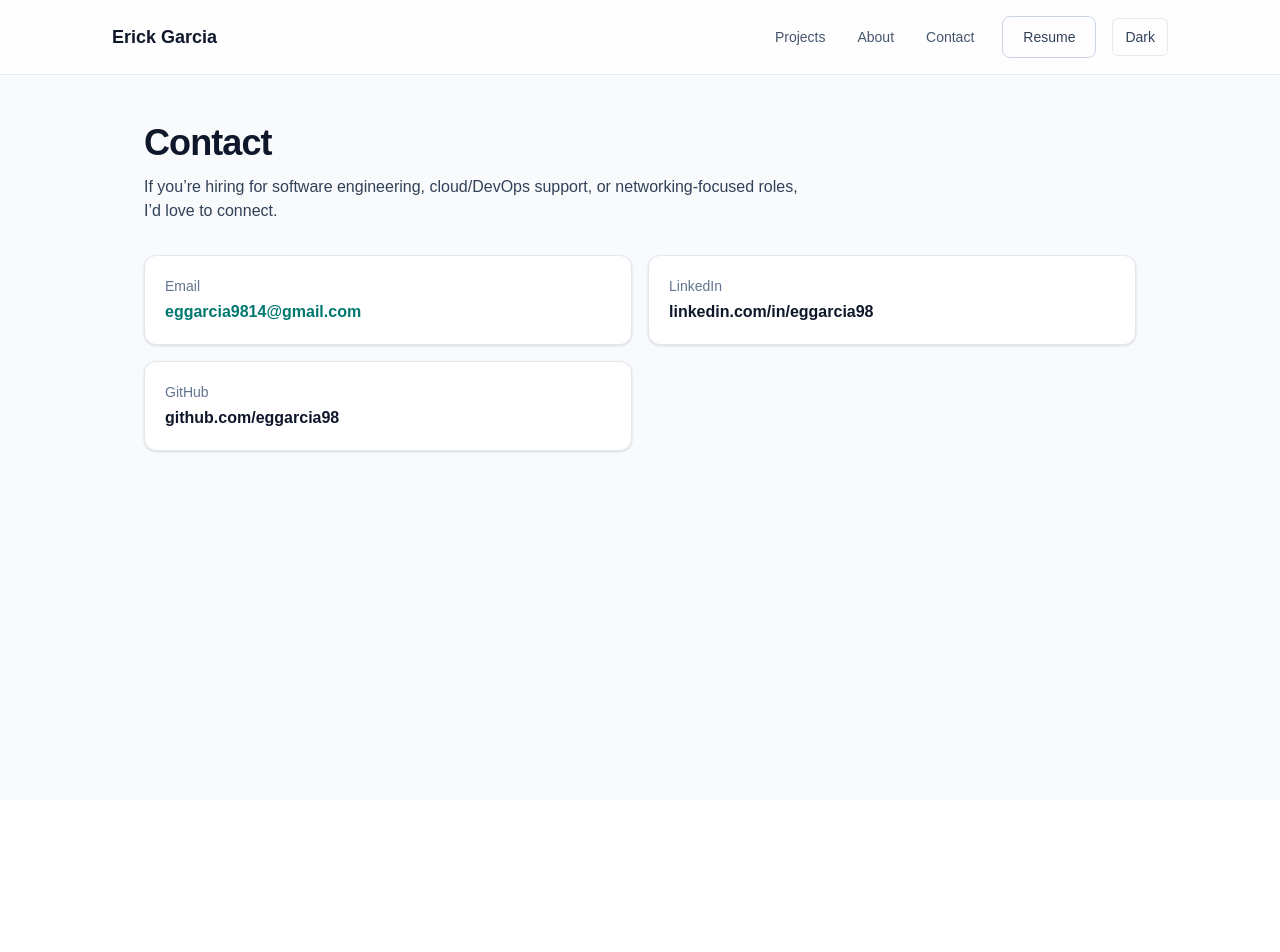
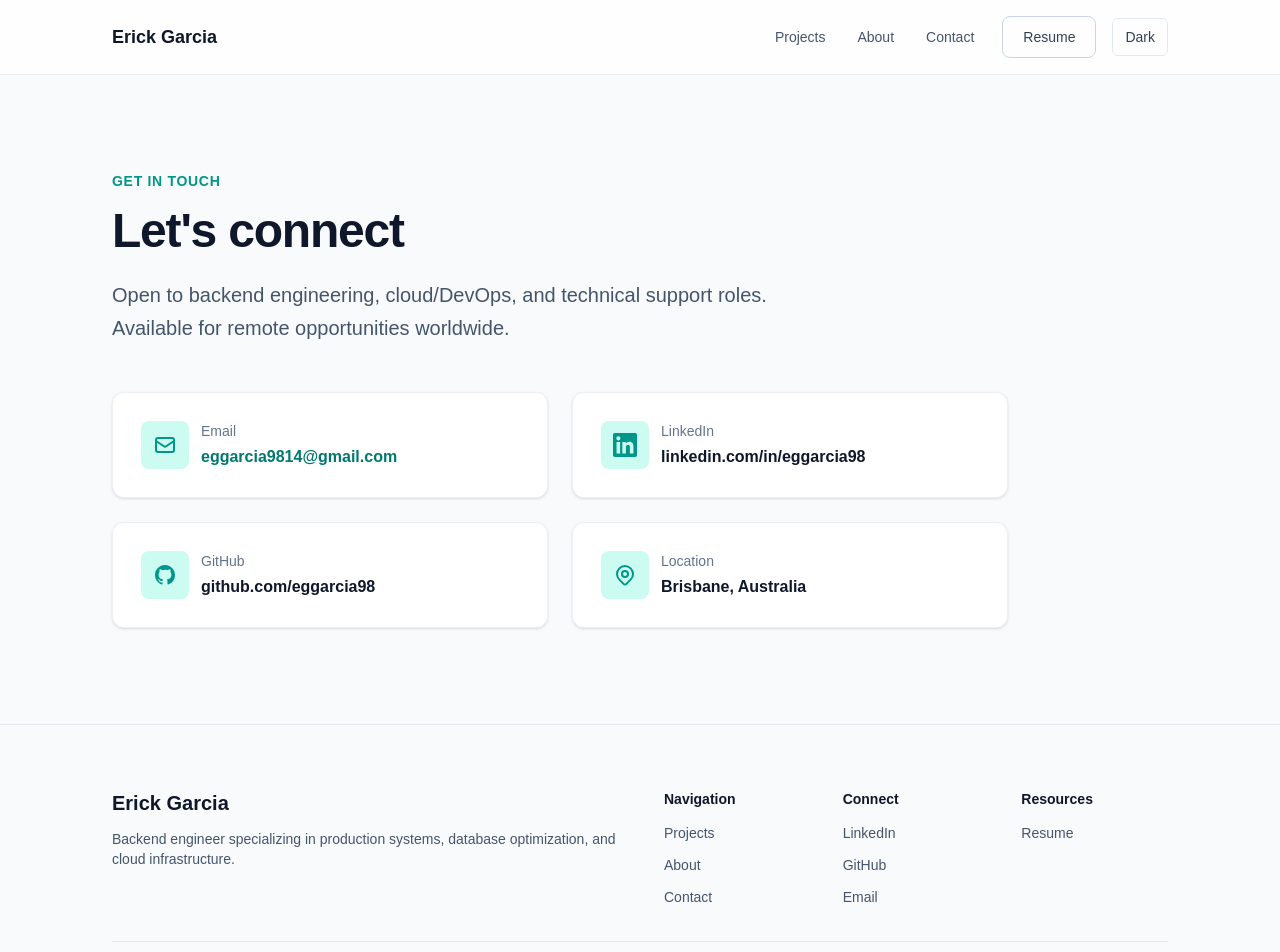
Before and after one commit to eggarcia98/portfolio, a Next.js app: page /contact in a window 1280 px wide. Shown: the top 952 px of the page. Before the commit the page ends 800 px from the top, so only its background shows below. Built offline with nearby package versions, Linux system fonts and the light colour scheme.

Commit message:
style: enhance ContactPage layout and content for improved clarity and engagement; update ProjectsPage section for better visibility of opportunities; refine Footer component for improved navigation and information presentation

```diff
--- a/src/app/contact/page.tsx
+++ b/src/app/contact/page.tsx
@@ -1,60 +1,112 @@
 import { Navbar } from "@/components/navbar";
+import { Footer } from "@/components/footer";
 
 export default function ContactPage() {
     return (
         <div className="min-h-dvh bg-slate-50 text-slate-900 dark:bg-slate-950 dark:text-slate-50">
             <Navbar />
-            <main className="mx-auto max-w-5xl px-4 py-12">
-                <h1 className="text-3xl font-semibold tracking-tight sm:text-4xl">
-                    Contact
+            <main className="container-page py-16 lg:py-24">
+                <div className="max-w-4xl">
+                    <p className="text-sm font-semibold uppercase tracking-wider text-teal-600 dark:text-teal-400">
+                        Get in Touch
+                    </p>
+                    <h1 className="h2 mt-4">
+                        Let's connect
                     </h1>
-                <p className="mt-3 max-w-2xl text-slate-700 dark:text-slate-200">
-                    If you’re hiring for software engineering, cloud/DevOps
-                    support, or networking-focused roles, I’d love to connect.
+                    <p className="lead mt-6 max-w-2xl">
+                        Open to backend engineering, cloud/DevOps, and technical support roles. Available for remote opportunities worldwide.
                     </p>
+                </div>
 
-                <div className="mt-8 grid gap-4 sm:grid-cols-2">
+                <div className="mt-12 grid gap-6 sm:grid-cols-2 lg:max-w-4xl">
                     <a
-                        className="rounded-xl border border-slate-200 bg-white p-5 shadow-sm hover:shadow-md dark:border-slate-800 dark:bg-slate-900"
+                        className="surface p-7 transition-all hover:shadow-lg"
                         href="mailto:eggarcia9814@gmail.com"
                     >
-                        <p className="text-sm text-slate-500 dark:text-slate-400">
+                        <div className="flex items-center gap-3">
+                            <div className="flex h-12 w-12 items-center justify-center rounded-lg bg-teal-100 dark:bg-teal-900/30">
+                                <svg className="h-6 w-6 text-teal-600 dark:text-teal-400" fill="none" stroke="currentColor" viewBox="0 0 24 24">
+                                    <path strokeLinecap="round" strokeLinejoin="round" strokeWidth={2} d="M3 8l7.89 5.26a2 2 0 002.22 0L21 8M5 19h14a2 2 0 002-2V7a2 2 0 00-2-2H5a2 2 0 00-2 2v10a2 2 0 002 2z" />
+                                </svg>
+                            </div>
+                            <div>
+                                <p className="text-sm font-medium text-slate-500 dark:text-slate-400">
                                     Email
                                 </p>
                                 <p className="mt-1 font-semibold text-teal-700 dark:text-teal-300">
                                     eggarcia9814@gmail.com
                                 </p>
+                            </div>
+                        </div>
                     </a>
 
                     <a
-                        className="rounded-xl border border-slate-200 bg-white p-5 shadow-sm hover:shadow-md dark:border-slate-800 dark:bg-slate-900"
+                        className="surface p-7 transition-all hover:shadow-lg"
                         href="https://www.linkedin.com/in/eggarcia98"
                         target="_blank"
                         rel="noreferrer"
                     >
-                        <p className="text-sm text-slate-500 dark:text-slate-400">
+                        <div className="flex items-center gap-3">
+                            <div className="flex h-12 w-12 items-center justify-center rounded-lg bg-teal-100 dark:bg-teal-900/30">
+                                <svg className="h-6 w-6 text-teal-600 dark:text-teal-400" fill="currentColor" viewBox="0 0 24 24">
+                                    <path d="M20.447 20.452h-3.554v-5.569c0-1.328-.027-3.037-1.852-3.037-1.853 0-2.136 1.445-2.136 2.939v5.667H9.351V9h3.414v1.561h.046c.477-.9 1.637-1.85 3.37-1.85 3.601 0 4.267 2.37 4.267 5.455v6.286zM5.337 7.433c-1.144 0-2.063-.926-2.063-2.065 0-1.138.92-2.063 2.063-2.063 1.14 0 2.064.925 2.064 2.063 0 1.139-.925 2.065-2.064 2.065zm1.782 13.019H3.555V9h3.564v11.452zM22.225 0H1.771C.792 0 0 .774 0 1.729v20.542C0 23.227.792 24 1.771 24h20.451C23.2 24 24 23.227 24 22.271V1.729C24 .774 23.2 0 22.222 0h.003z"/>
+                                </svg>
+                            </div>
+                            <div>
+                                <p className="text-sm font-medium text-slate-500 dark:text-slate-400">
                                     LinkedIn
                                 </p>
-                        <p className="mt-1 font-semibold">
+                                <p className="mt-1 font-semibold text-slate-900 dark:text-white">
                                     linkedin.com/in/eggarcia98
                                 </p>
+                            </div>
+                        </div>
                     </a>
 
                     <a
-                        className="rounded-xl border border-slate-200 bg-white p-5 shadow-sm hover:shadow-md dark:border-slate-800 dark:bg-slate-900"
+                        className="surface p-7 transition-all hover:shadow-lg"
                         href="https://github.com/eggarcia98"
                         target="_blank"
                         rel="noreferrer"
                     >
-                        <p className="text-sm text-slate-500 dark:text-slate-400">
+                        <div className="flex items-center gap-3">
+                            <div className="flex h-12 w-12 items-center justify-center rounded-lg bg-teal-100 dark:bg-teal-900/30">
+                                <svg className="h-6 w-6 text-teal-600 dark:text-teal-400" fill="currentColor" viewBox="0 0 24 24">
+                                    <path fillRule="evenodd" d="M12 2C6.477 2 2 6.484 2 12.017c0 4.425 2.865 8.18 6.839 9.504.5.092.682-.217.682-.483 0-.237-.008-.868-.013-1.703-2.782.605-3.369-1.343-3.369-1.343-.454-1.158-1.11-1.466-1.11-1.466-.908-.62.069-.608.069-.608 1.003.07 1.531 1.032 1.531 1.032.892 1.53 2.341 1.088 2.91.832.092-.647.35-1.088.636-1.338-2.22-.253-4.555-1.113-4.555-4.951 0-1.093.39-1.988 1.029-2.688-.103-.253-.446-1.272.098-2.65 0 0 .84-.27 2.75 1.026A9.564 9.564 0 0112 6.844c.85.004 1.705.115 2.504.337 1.909-1.296 2.747-1.027 2.747-1.027.546 1.379.202 2.398.1 2.651.64.7 1.028 1.595 1.028 2.688 0 3.848-2.339 4.695-4.566 4.943.359.309.678.92.678 1.855 0 1.338-.012 2.419-.012 2.747 0 .268.18.58.688.482A10.019 10.019 0 0022 12.017C22 6.484 17.522 2 12 2z" clipRule="evenodd" />
+                                </svg>
+                            </div>
+                            <div>
+                                <p className="text-sm font-medium text-slate-500 dark:text-slate-400">
                                     GitHub
                                 </p>
-                        <p className="mt-1 font-semibold">
+                                <p className="mt-1 font-semibold text-slate-900 dark:text-white">
                                     github.com/eggarcia98
                                 </p>
+                            </div>
+                        </div>
                     </a>
+
+                    <div className="surface p-7">
+                        <div className="flex items-center gap-3">
+                            <div className="flex h-12 w-12 items-center justify-center rounded-lg bg-teal-100 dark:bg-teal-900/30">
+                                <svg className="h-6 w-6 text-teal-600 dark:text-teal-400" fill="none" stroke="currentColor" viewBox="0 0 24 24">
+                                    <path strokeLinecap="round" strokeLinejoin="round" strokeWidth={2} d="M17.657 16.657L13.414 20.9a1.998 1.998 0 01-2.827 0l-4.244-4.243a8 8 0 1111.314 0z" />
+                                    <path strokeLinecap="round" strokeLinejoin="round" strokeWidth={2} d="M15 11a3 3 0 11-6 0 3 3 0 016 0z" />
+                                </svg>
+                            </div>
+                            <div>
+                                <p className="text-sm font-medium text-slate-500 dark:text-slate-400">
+                                    Location
+                                </p>
+                                <p className="mt-1 font-semibold text-slate-900 dark:text-white">
+                                    Brisbane, Australia
+                                </p>
+                            </div>
+                        </div>
+                    </div>
                 </div>
             </main>
+            <Footer />
         </div>
     );
 }
--- a/src/app/projects/page.tsx
+++ b/src/app/projects/page.tsx
@@ -81,14 +81,21 @@
                     ))}
                 </div>
 
-                <section className="mt-14 surface p-7">
-                    <p className="text-xs uppercase tracking-wide text-slate-400 dark:text-slate-500">Targets</p>
-                    <h2 className="mt-2 text-xl font-semibold tracking-tight text-slate-900 dark:text-white">
-                        What I’m looking for
+                <section className="mt-20 surface p-8 lg:p-10">
+                    <p className="text-xs font-semibold uppercase tracking-wider text-teal-600 dark:text-teal-400">
+                        Open to Opportunities
+                    </p>
+                    <h2 className="mt-3 text-2xl font-bold tracking-tight text-slate-900 dark:text-white lg:text-3xl">
+                        Looking for my next role
                     </h2>
-                    <p className="lead mt-2">
+                    <p className="lead mt-4 max-w-2xl">
                         Backend engineering, Cloud/DevOps, or Technical Support roles that combine development and infrastructure work.
                     </p>
+                    <div className="mt-6">
+                        <Link href="/contact" className="btn btn-primary">
+                            Get in Touch
+                        </Link>
+                    </div>
                 </section>
             </main>
             <Footer />
--- a/src/components/footer.tsx
+++ b/src/components/footer.tsx
@@ -4,31 +4,48 @@
     const year = new Date().getFullYear();
 
     return (
-        <footer className="border-t border-slate-200 dark:border-slate-800">
-            <div className="container-page flex flex-col gap-3 py-10 sm:flex-row sm:items-center sm:justify-between">
-                <p className="text-sm text-slate-600 dark:text-slate-300">
-                    © {year} Erick Garcia. Built with Next.js.
+        <footer className="border-t border-slate-200 bg-slate-50 dark:border-slate-800 dark:bg-slate-900/50">
+            <div className="container-page py-12 lg:py-16">
+                <div className="grid gap-8 lg:grid-cols-2 lg:gap-12">
+                    <div>
+                        <Link href="/" className="text-xl font-bold text-slate-900 dark:text-white">
+                            Erick Garcia
+                        </Link>
+                        <p className="mt-3 text-sm text-slate-600 dark:text-slate-300">
+                            Backend engineer specializing in production systems, database optimization, and cloud infrastructure.
                         </p>
+                    </div>
 
-                <div className="flex flex-wrap items-center gap-4 text-sm">
+                    <div className="grid grid-cols-2 gap-8 sm:grid-cols-3">
+                        <div>
+                            <h3 className="text-sm font-semibold text-slate-900 dark:text-white">
+                                Navigation
+                            </h3>
+                            <ul className="mt-3 space-y-2">
+                                <li>
                                     <Link className="navlink" href="/projects">
                                         Projects
                                     </Link>
+                                </li>
+                                <li>
                                     <Link className="navlink" href="/about">
                                         About
                                     </Link>
+                                </li>
+                                <li>
                                     <Link className="navlink" href="/contact">
                                         Contact
                                     </Link>
+                                </li>
+                            </ul>
+                        </div>
 
-                    <a
-                        className="navlink"
-                        href="/Erick_Garcia_Resume.pdf"
-                        download
-                    >
-                        Resume
-                    </a>
-
+                        <div>
+                            <h3 className="text-sm font-semibold text-slate-900 dark:text-white">
+                                Connect
+                            </h3>
+                            <ul className="mt-3 space-y-2">
+                                <li>
                                     <a
                                         className="navlink"
                                         href="https://www.linkedin.com/in/eggarcia98"
@@ -37,7 +54,8 @@
                                     >
                                         LinkedIn
                                     </a>
-
+                                </li>
+                                <li>
                                     <a
                                         className="navlink"
                                         href="https://github.com/eggarcia98"
@@ -46,6 +64,41 @@
                                     >
                                         GitHub
                                     </a>
+                                </li>
+                                <li>
+                                    <a
+                                        className="navlink"
+                                        href="mailto:eggarcia9814@gmail.com"
+                                    >
+                                        Email
+                                    </a>
+                                </li>
+                            </ul>
+                        </div>
+
+                        <div>
+                            <h3 className="text-sm font-semibold text-slate-900 dark:text-white">
+                                Resources
+                            </h3>
+                            <ul className="mt-3 space-y-2">
+                                <li>
+                                    <a
+                                        className="navlink"
+                                        href="/Erick_Garcia_Resume.pdf"
+                                        download
+                                    >
+                                        Resume
+                                    </a>
+                                </li>
+                            </ul>
+                        </div>
+                    </div>
+                </div>
+
+                <div className="mt-8 border-t border-slate-200 pt-8 dark:border-slate-800">
+                    <p className="text-center text-sm text-slate-500 dark:text-slate-400">
+                        © {year} Erick Garcia. Built with Next.js & TypeScript.
+                    </p>
                 </div>
             </div>
         </footer>
```
Also changed, not shown: src/components/project-card.tsx (+11 -11 lines). Lines whose indentation alone changed are shown as unchanged.
